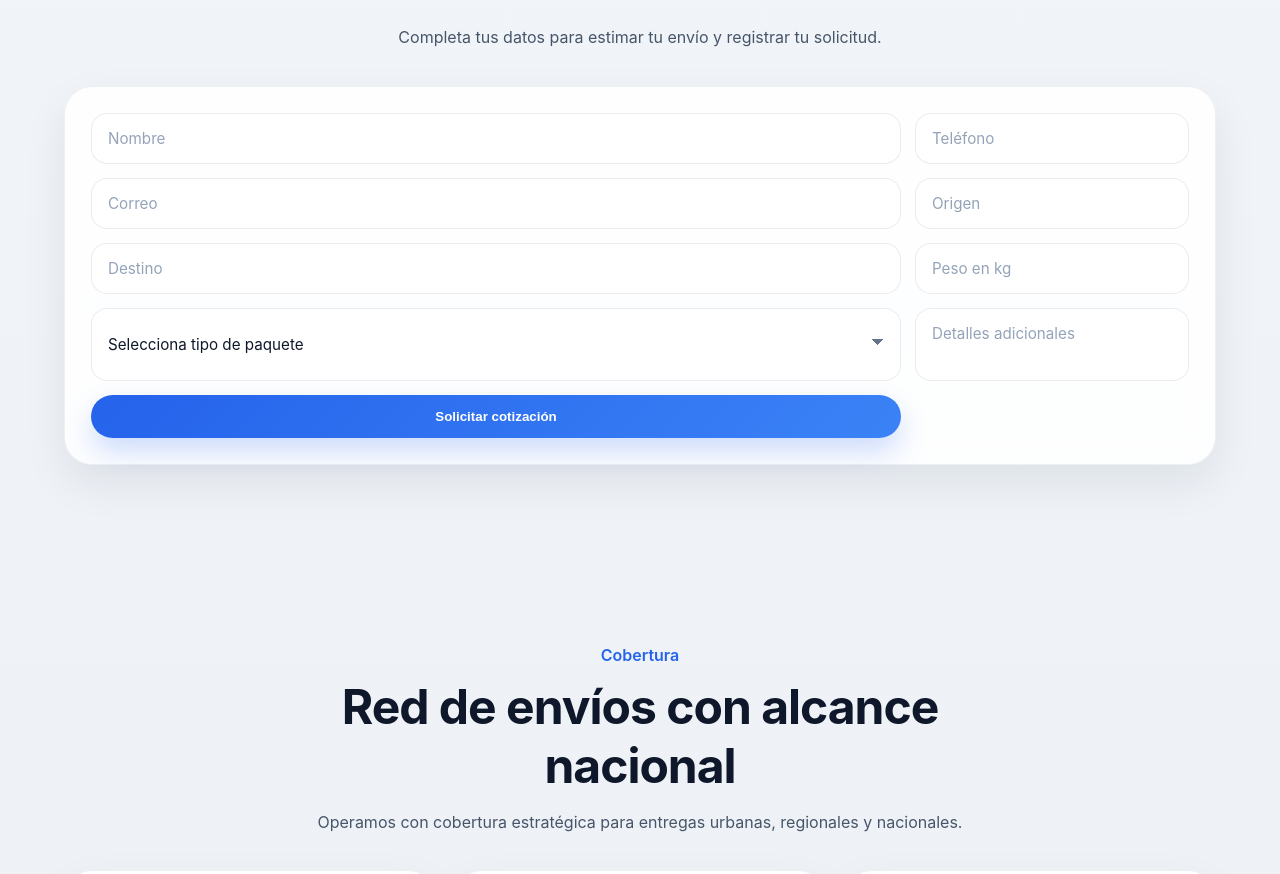
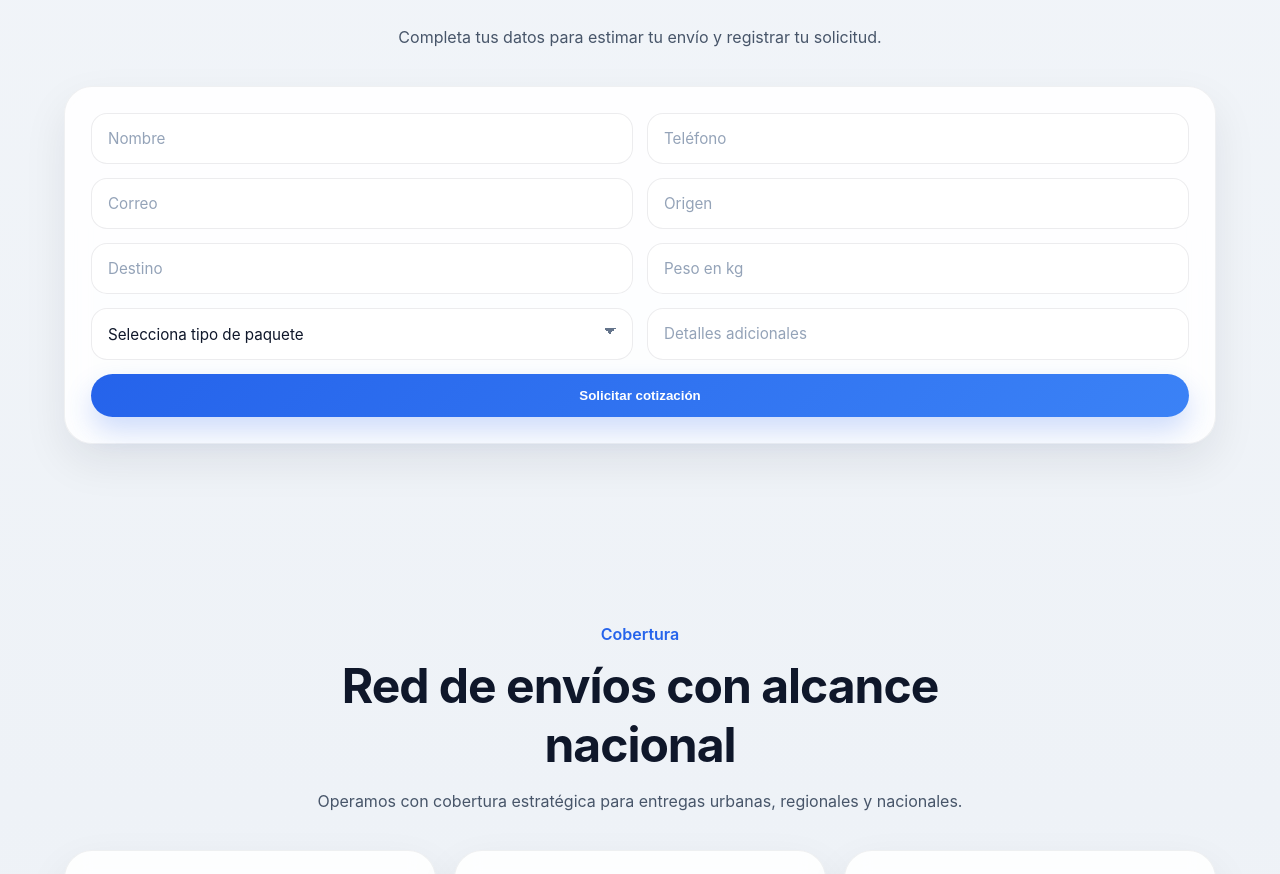
Before and after one commit to MrFredby/ruta-express, a React (Vite) app: page / in a window 1280 px wide. Shown: the part 2408-3282 px from the top of the page. Built offline with nearby package versions, Linux system fonts and the light colour scheme.

Commit message:
Añadi mejoras en el front y backed

```diff
--- a/src/components/QuoteForm.tsx
+++ b/src/components/QuoteForm.tsx
@@ -79,7 +79,7 @@ function QuoteForm() {
         </div>
 
         <div className="feature-box">
-          <form className="feature-form" onSubmit={handleSubmit}>
+          <form className="quote-grid" onSubmit={handleSubmit}>
             <input
               type="text"
               name="nombre"
@@ -152,7 +152,11 @@ function QuoteForm() {
               onChange={handleChange}
             />
 
-            <button type="submit" className="btn btn-primary" disabled={loading}>
+            <button
+              type="submit"
+              className="btn btn-primary quote-button"
+              disabled={loading}
+            >
               {loading ? 'Enviando...' : 'Solicitar cotización'}
             </button>
           </form>
```
